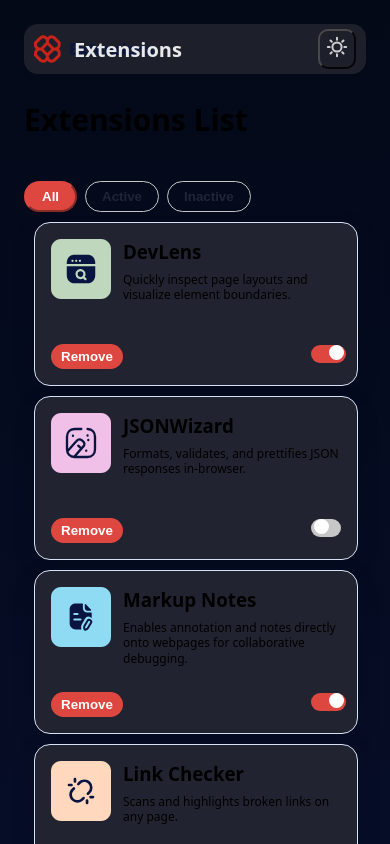
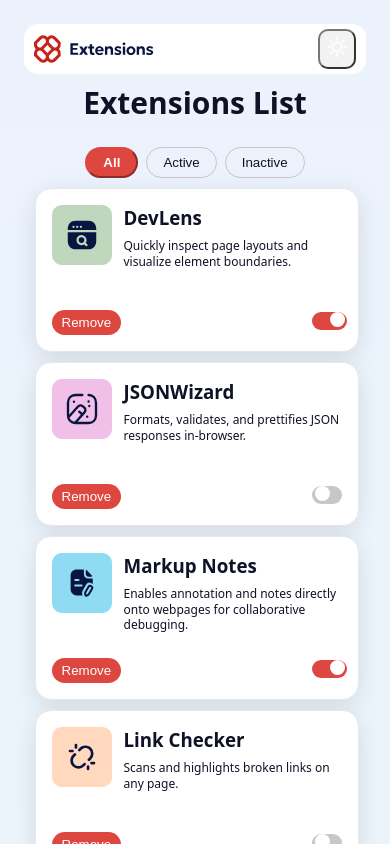
Before and after one commit to chamorrolorenzo/Browser-Extensions, a React (Vite) app: page / in a window 390 px wide. Shown: the top 844 px of the page. Built offline with nearby package versions, Linux system fonts and the light colour scheme.

Commit message:
se aplica modo claro/oscuro, responsive 900 y 480

```diff
--- a/src/App.jsx
+++ b/src/App.jsx
@@ -1,5 +1,6 @@
 import React, { useMemo, useState, useCallback } from "react";
 import "./style/index.css";
+import { useTheme } from "./context/ThemeContext.jsx"
 
 const EXTENSIONS = [
   { id: "devlens", name: "DevLens", logo: "/logo-devlens.svg", enabled: true,
@@ -44,6 +45,9 @@ export default function App() {
   const [filter, setFilter] = useState("all");  // 'all' | 'active' | 'inactive'
   const [items, setItems]   = useState(EXTENSIONS);     // estado vivo
 
+  //creamos la variable para acceder al Theme
+ const { theme, toggleTheme } = useTheme();
+
   const toggleEnabled = useCallback((id) => {
     setItems(prev =>
       prev.map(e => e.id === id ? { ...e, enabled: !e.enabled } : e));
@@ -60,7 +64,7 @@ export default function App() {
       <header className="header">
         <img src="/logo.svg" alt="App logo" className="logo" />
         <h1 className="logo-text">Extensions</h1>
-        <button className="settings-btn" aria-label="Settings"><img src="/icon-sun.svg" alt="sun logo" className="sun"/></button>
+        <button className="settings-btn" aria-label="Settings" onClick={toggleTheme}><img src={theme === "light" ? "/icon-sun.svg" : "/icon-moon.svg"} alt="theme icon" className="sun"/></button>
       </header>
 
       {/* Filtros */}
--- a/src/context/ThemeContext.jsx
+++ b/src/context/ThemeContext.jsx
@@ -1,4 +1,4 @@
-import { useState, createContext, useContext, useEffect } from "react";
+import { useState, createContext, useContext, useEffect, useMemo} from "react";
 
 const ThemeContext = createContext(null);
 
--- a/src/main.jsx
+++ b/src/main.jsx
@@ -2,10 +2,13 @@
 import React from "react";
 import ReactDOM from "react-dom/client";
 import App from "./App.jsx";
+import { ThemeProvider } from "./context/ThemeContext.jsx";
 
 
 ReactDOM.createRoot(document.getElementById("root")).render(
   <React.StrictMode>
-    <App />
+    <ThemeProvider>
+      <App />
+    </ThemeProvider>
   </React.StrictMode>
 );
--- a/src/style/index.css
+++ b/src/style/index.css
@@ -20,24 +20,22 @@
   --page-bg: linear-gradient(180deg,#040918,#091540);
  }
 
-/* ====== REGLAS GENERALES ====== */
+/* GENERALES */
 html, body {
   margin: 0;
   font-family: var(--font-sans);
   background: var(--page-bg) !important ;
   min-height: 100vh;
-
   min-height: 100vh;
 }
 
-/* ====== CONTENEDOR PRINCIPAL ====== */
+/*CONTENEDOR PRINCIPAL*/
 .app-container {
   max-width: 1000px;
   margin: 0 auto;
   padding: 24px;
 }
 
-/* ===== HEADER ===== */
 .header {
   display: flex;
   align-items: center;
@@ -53,43 +51,36 @@ html, body {
 
 .logo-text{
   color: white;
-  font-weight: 600;
-  opacity: 0.9;
- margin-left: -80px;
+  margin-left: -82px;
   font-size: 20px;
  }
 
-/* botón de configuración */
 .settings-btn {
   margin-left: auto;
-  background: transparent;
   border-radius: 10px;
-  color: white;
   font-size: 1.1rem;
   cursor: pointer;
   opacity: 0.8;
   transition: opacity 0.2s;
   height: 40px;
-
 }
 
 .settings-btn:hover {
   opacity: 1;
 }
-/* ====== FILTROS ====== */
+
 .filters {
   display: flex;
   justify-content: flex-end;
   gap: 8px;
+}
 
-}
 .toolbar{
   display:flex;
-  align-items:center;            /* verticalmente centrados en la MISMA línea */
-  justify-content:space-between; /* título a la izq, botones a la der */
+  align-items:center;
+  justify-content:space-between;
   gap:16px;
-  flex-wrap:wrap;                /* por si en móvil no entra */
-
+  flex-wrap:wrap;
 }
 
 h2 {
@@ -102,7 +93,6 @@ h2 {
   border-radius: 999px;
   padding: 6px 16px;
   cursor: pointer;
-  font-weight: 600;
   transition: all 0.3s;
   color: var(--neutral-800);
 }
@@ -122,7 +112,7 @@ h2 {
   transition: all 0.3s;
 }
 
-/* ====== LISTA DE EXTENSIONES ====== */
+/*EXTENSIONS LIST*/
 .extensions-grid{
   display:grid;
   grid-auto-flow: column;
@@ -132,21 +122,19 @@ h2 {
   padding:10px;
 }
 
-/* ====== TARJETA DE EXTENSIÓN ====== */
 .extension-card {
   display: flex;
   flex-direction: column;
   justify-content: space-between;
-   background: hsl(228, 18%, 16%)!important;
-   border: 1px solid var(--neutral-200);
+  background: hsl(228, 18%, 16%)!important;
+  border: 1px solid var(--neutral-200);
   border-radius: var(--radius-xl);
   padding: 16px;
   box-shadow: var(--shadow-md);
   height: 130px;
   width: 290px;
   margin-right: -3px;
-
- }
+}
 
 .img-logo{
   display:flex;
@@ -160,7 +148,7 @@ h2 {
   height:60px;
  }
 
-/* Bloque de textos a la derecha del logo */
+/* textos a la derecha del logo */
 .title-text{
   display:flex;
   flex-direction:column;
@@ -176,7 +164,7 @@ h2 {
   margin:8px 0 0;
   line-height:1.30;
  }
-/* ====== ACCIONES (Remove + Switch) ====== */
+
 .extension-actions {
   display: flex;
   justify-content: space-between;
@@ -189,7 +177,6 @@ h2 {
   border: none;
   border-radius: 999px;
   padding: 5px 10px;
-  font-weight: 600;
   cursor: pointer;
   transition: background 0.2s;
 }
@@ -198,7 +185,6 @@ h2 {
   background: var(--red-700);
 }
 
-/* ====== SWITCH ON/OFF ====== */
 .switch {
   position: relative;
   display: inline-block;
@@ -238,7 +224,6 @@ input:checked + .slider:before {
   transform: translateX(15px);
 }
 
-
 /* Responsivo opcional */
 @media (max-width: 900px){
   .extensions-grid{
@@ -250,7 +235,11 @@ input:checked + .slider:before {
 @media (max-width: 480px){
   .extensions-grid{
     grid-template-columns: 1fr;
+     justify-items: center;
   }
+   .toolbar { justify-content: center; text-align: center; }
+  h2 { width: 100%; text-align: center; margin: 8px 0; }
+  .filters { justify-content: center; }
 }
 
 /* ====== MODO OSCURO ====== */
@@ -275,3 +264,64 @@ input:checked + .slider:before {
     background-color: var(--neutral-600);
   }
 }
+
+/* Tema CLARO */
+:root[data-theme="light"] {
+  --page-bg: var(--gradient-light);
+  --text-color: #0f1226;
+  --header-bg: #ffffff;
+  --card-bg: #ffffff;
+  --surface-border: #e6e8ef;
+  --control-border: var(--neutral-300);
+  --logo-text-color: #0f1226;
+}
+
+/* Tema OSCURO */
+:root[data-theme="dark"] {
+  --page-bg: var(--gradient-dark);
+  --text-color: var(--neutral-100);
+  --header-bg: hsl(226, 18%, 14%);
+  --card-bg: hsl(228, 18%, 16%);
+  --surface-border: var(--neutral-600);
+  --control-border: var(--neutral-600);
+  --logo-text-color: #ffffff;
+}
+
+/* Color de texto global según tema */
+html, body {
+  color: var(--text-color);
+}
+
+/* Sobrescribe el header */
+.header {
+  background: var(--header-bg) !important;
+}
+
+/* Texto del logo adaptable */
+.logo-text {
+  color: var(--logo-text-color);
+}
+
+.extension-card {
+  background: var(--card-bg) !important;
+  border-color: var(--surface-border);
+}
+
+/* bordes/colores por tema */
+.filter {
+  border-color: var(--control-border);
+  color: var(--text-color);
+  background: transparent;
+}
+.settings-btn {
+  color: var(--text-color);
+}
+
+/* Switch: pista con el mismo token de control */
+.slider {
+  background-color: var(--control-border);
+}
+
+:root[data-theme="light"] .logo-text {
+  display: none !important;
+}
```
Also changed, not shown: public/icon-moon.svg (renamed from src/assets/icon-moon.svg).
